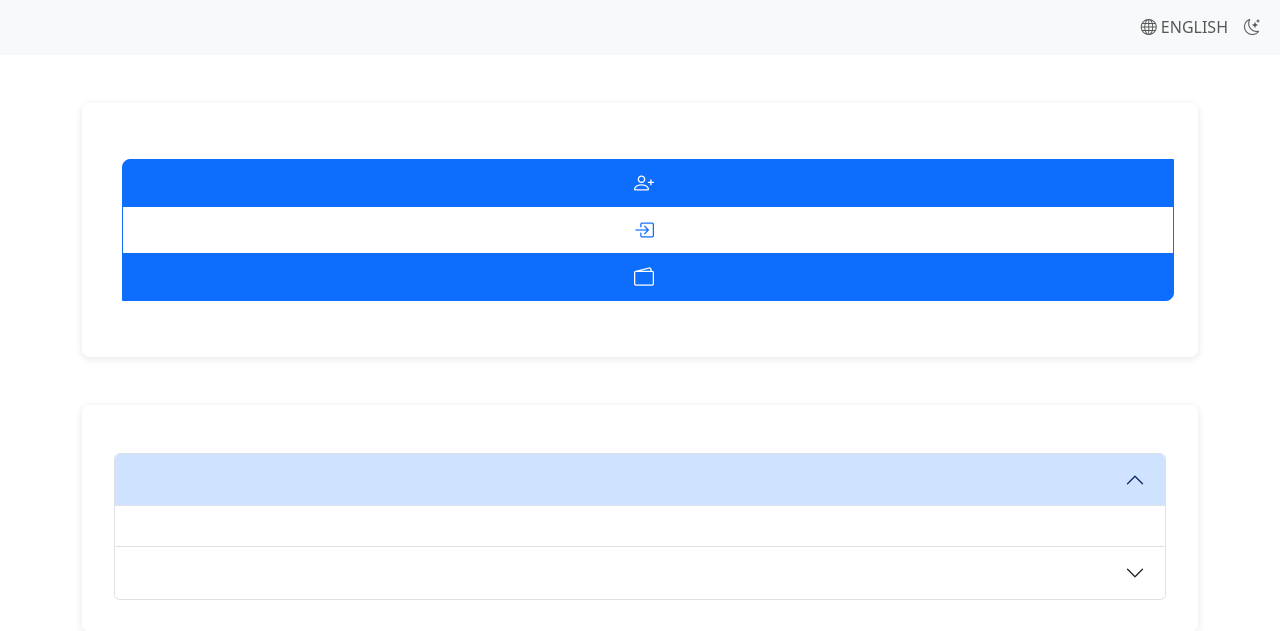
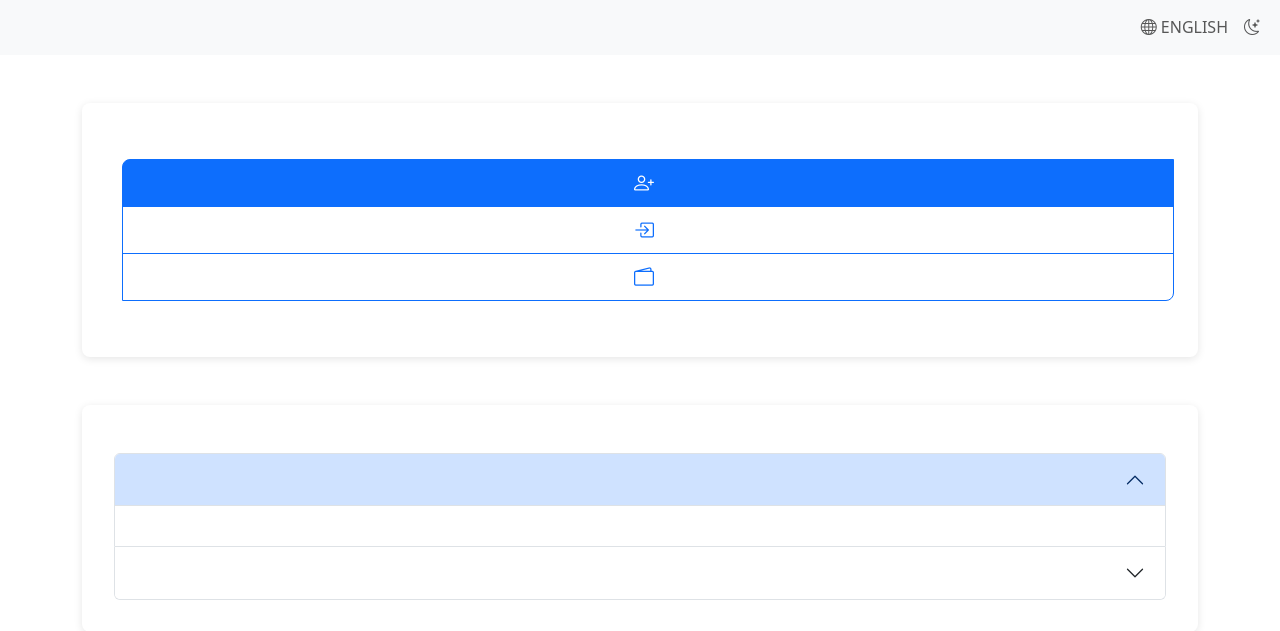
Before and after one commit to ficore-africa/TRADERS_AND_STARTUPS, a Flask app: template ficore_labs/templates/general/landingpage.html in a window 1280 px wide. Shown: the part 331-962 px from the top of the page. Run offline with Flask 3, Linux system fonts and the light colour scheme; the template is opened without the code that fills it: most values are stand-ins (such as "Sample title", 1, 10 or a date in 2020); parts of the project's set-up code (start-up, migrations or seed data) failed here and were passed over; some libraries are stand-ins or nearby versions.

Commit message:
Update landingpage.html

```diff
--- a/ficore_labs/templates/general/landingpage.html
+++ b/ficore_labs/templates/general/landingpage.html
@@ -14,7 +14,7 @@
             <a href="{{ url_for('users.login') }}" class="btn btn-outline-primary btn-lg mx-2" data-bs-toggle="tooltip" data-bs-title="{{ t('general_login_tooltip', default='Log in to your account') | e }}">
                 <i class="bi bi-box-arrow-in-right me-2"></i>{{ t('general_login', default='Log In') | e }}
             </a>
-            <a href="https://ficore-labs-records.onrender.com" target="_blank" class="btn btn-primary btn-lg mx-2" data-bs-toggle="tooltip" data-bs-title="{{ t('general_personal_finance_tooltip', default='Manage your personal finances') | e }}">
+            <a href="https://ficore-labs-records.onrender.com" target="_blank" class="btn btn-outline-primary btn-lg mx-2" data-bs-toggle="tooltip" data-bs-title="{{ t('general_personal_finance_tooltip', default='Manage your personal finances') | e }}">
                 <i class="bi bi-wallet2 me-2"></i>{{ t('general_personal_finance', default='Personal Finance App') | e }}
             </a>
         </div>
```
